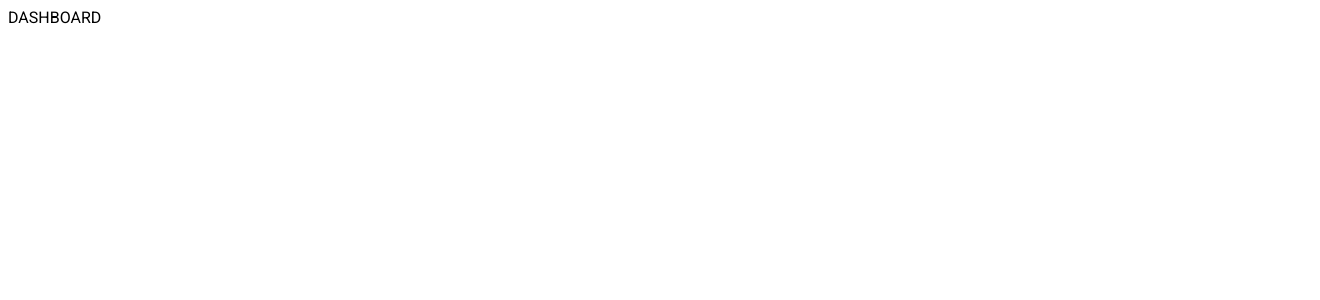
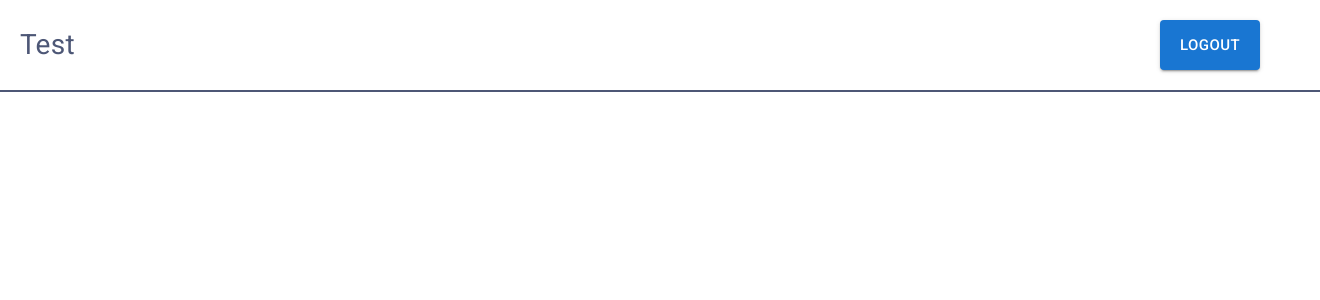
Before and after one commit to kjuntado/basic-app, a React (Create React App) app: page /dashboard in a window 1280 px wide. Shown: the top 300 px of the page, 1320 px wide, since content can reach past the window. Built offline with nearby package versions, Linux system fonts and the light colour scheme.

Commit message:
Add navbar

```diff
--- a/src/App.css
+++ b/src/App.css
@@ -1,3 +1,4 @@
 * {
     font-family: "Roboto", sans-serif;
+    margin: 0px;
 }
--- /dev/null
+++ b/src/redux/types.ts
@@ -0,0 +1,5 @@
+import { TLoginState } from "./views/login/types";
+
+export interface TReducer {
+    login: TLoginState;
+};
--- /dev/null
+++ b/src/redux/views/login/constants.ts
@@ -0,0 +1,9 @@
+export const EmptyUser = {
+    branchId: 0,
+    userName: "",
+    password: "",
+    firstName: "",
+    middleName: "",
+    lastName: "",
+    position: ""
+};
--- a/src/views/dashboard/Dashboard.tsx
+++ b/src/views/dashboard/Dashboard.tsx
@@ -1,6 +1,10 @@
+import { NavBar } from "./components/NavBar/NavBar";
+
 const Dashboard = () => {
     return (
-        <div>DASHBOARD</div>
+        <div>
+            <NavBar />
+        </div>
     );
 };
 
--- /dev/null
+++ b/src/views/dashboard/components/NavBar/NavBar.styles.ts
@@ -0,0 +1,18 @@
+import { styled, Typography } from "@mui/material";
+
+export const Container = styled('div')`
+    display: flex;
+    flex-direction: row;
+    width: 100vw;
+    height: 50px;
+    padding: 20px;
+    border-bottom: 2px solid #4d5776;
+`;
+
+export const User = styled(Typography)`
+    font-size: 28px;
+    color: #4d5776;
+    width: calc(100vw - 140px);
+    display: flex;
+    align-items: center;
+`;
--- /dev/null
+++ b/src/views/dashboard/components/NavBar/NavBar.tsx
@@ -0,0 +1,29 @@
+import { Button } from "@mui/material";
+import { useDispatch, useSelector } from "react-redux";
+import { useNavigate } from "react-router-dom";
+
+import { EmptyUser } from "../../../../redux/views/login/constants";
+import { setCurrentUser } from "../../../../redux/views/login/actions";
+import { TLoginState } from "../../../../redux/views/login/types";
+import { TReducer } from "../../../../redux/types";
+import { Container, User } from "./NavBar.styles";
+
+export const NavBar = () => {
+    const dispatch = useDispatch();
+    const navigate = useNavigate();
+    const state = useSelector<TReducer>((state) => (state.login)) as TLoginState;
+
+    const handleLogout = () => {
+        dispatch(setCurrentUser(EmptyUser));
+        navigate("/login", { replace: true });
+    };
+
+    return (
+        <Container>
+            <User>
+                {state.currUser.userName ? state.currUser.userName : "Test"}
+            </User>
+            <Button sx={{ width: "100px" }} variant="contained" size="large" onClick={handleLogout}>LOGOUT</Button>
+        </Container>
+    );
+};
--- a/src/views/login/components/Card/Card.tsx
+++ b/src/views/login/components/Card/Card.tsx
@@ -8,7 +8,7 @@ import {
     OutlinedInput
 } from "@mui/material";
 import { Visibility, VisibilityOff } from "@mui/icons-material";
-import { useDispatch, useSelector } from "react-redux";
+import { useDispatch } from "react-redux";
 import { useNavigate } from "react-router-dom";
 
 import { setCurrentUser, setError } from "../../../../redux/views/login/actions";
--- a/src/views/login/utils/useValidator.tsx
+++ b/src/views/login/utils/useValidator.tsx
@@ -1,3 +1,4 @@
+import { EmptyUser } from "../../../redux/views/login/constants";
 import { TUser, TUseValidator, TValidityReturn } from "../types";
 import { users } from "./testData";
 
@@ -7,7 +8,7 @@ export const useValidator = () => {
       if (!branchId || !username || !password) errMsg = "Missing fields!";
       else if (isNaN(Number(branchId))) errMsg = "Branch ID should be a number.";
 
-      if (errMsg) return { errorMessage: errMsg, currUser: {} as TUser };
+      if (errMsg) return { errorMessage: errMsg, currUser: EmptyUser };
 
       const isValid = users.find((value) => (
           String(value.branchId) === branchId &&
```
Also changed, not shown: src/views/login/components/Card/Card.style.ts (renamed from src/views/login/components/Card/Card.style.tsx).
